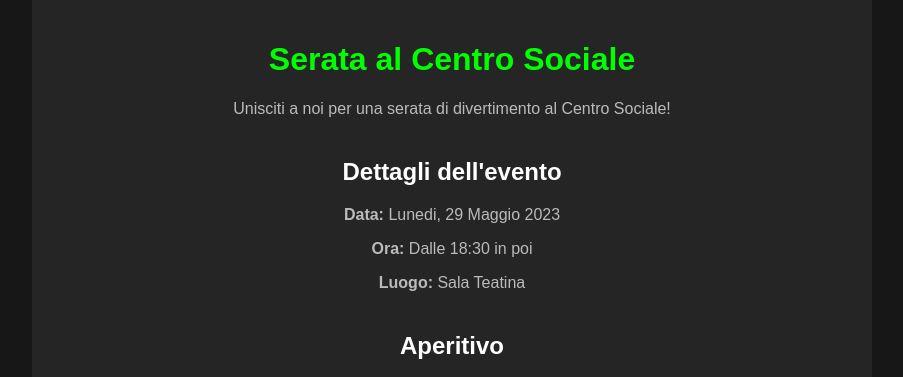
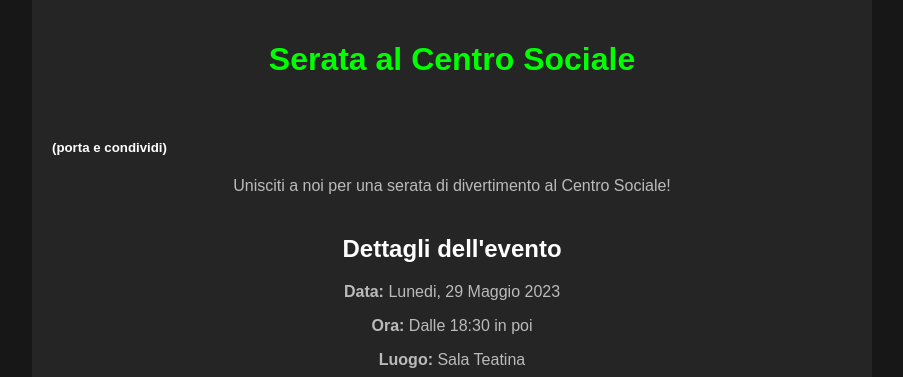
Before and after one commit to Rohit4224/Rohit4224.github.io, a plain HTML site: page 29_may.html in a window 1280 px wide. Shown: the top 377 px of the page, without its empty margins (188-1091 px from the left). Drawn offline with Linux system fonts and the light colour scheme.

Commit message:
29th may

```diff
--- a/29_may.html
+++ b/29_may.html
@@ -125,6 +125,8 @@
 <body>
     <div class="container">
         <h1>Serata al Centro Sociale</h1>
+        <br>
+        <h5>(porta e condividi)</h5>
         <p>Unisciti a noi per una serata di divertimento al Centro Sociale!</p>
 
         <div class="event-details">
```
